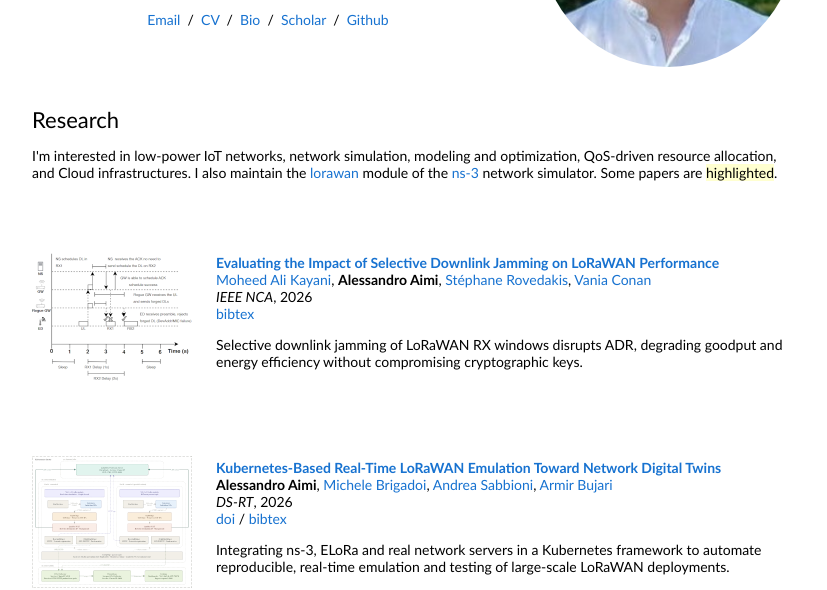
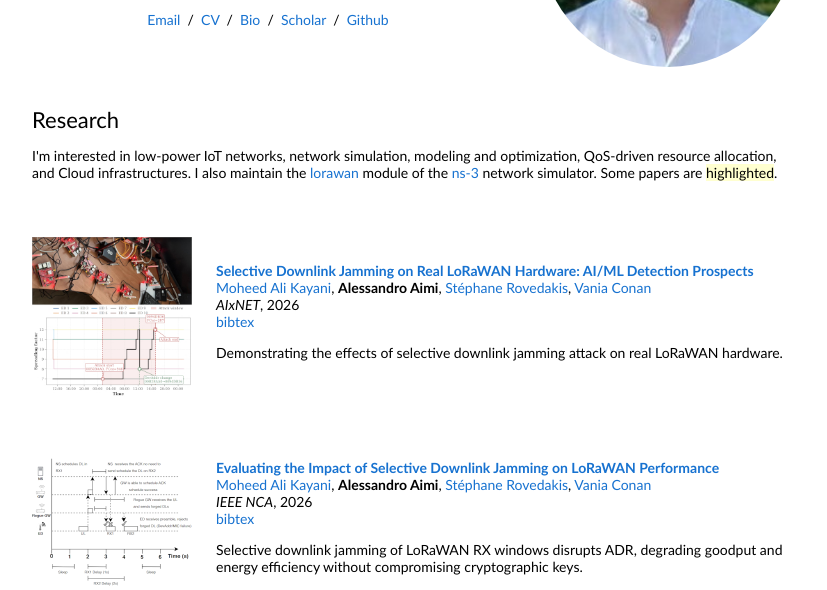
Before and after one commit to nondetalle/nondetalle.github.io, a plain HTML site: page index.html in a window 1280 px wide. Shown: the part 217-807 px from the top of the page, without its empty margins (224-1051 px from the left). Drawn offline with Linux system fonts and the light colour scheme.

Commit message:
Add Ali's demo paper

```diff
--- a/index.html
+++ b/index.html
@@ -49,6 +49,31 @@
             </tr>
           </tbody></table>
           <table style="width:100%;border:0px;border-spacing:0px 10px;border-collapse:separate;margin-right:auto;margin-left:auto;"><tbody>
+
+
+<tr>
+  <td style="padding:16px;width:20%;vertical-align:middle">
+    <img src='images/kayani2026selective.jpg' width="160">
+  </td>
+  <td style="padding:8px;width:80%;vertical-align:middle">
+    <a href="data/kayani2026selective.pdf">
+      <span class="papertitle">Selective Downlink Jamming on Real LoRaWAN Hardware: AI/ML Detection Prospects</span>
+    </a>
+    <br>
+    <a href="https://cedric.cnam.fr/en/author/kayania/">Moheed Ali Kayani</a>,
+    <strong>Alessandro Aimi</strong>,
+    <a href="https://cedric.cnam.fr/en/author/rovedakis/">Stéphane Rovedakis</a>,
+    <a href="https://cedric.cnam.fr/en/author/conanv/">Vania Conan</a>
+    <br>
+    <em>AIxNET</em>, 2026
+    <br>
+    <a href="data/kayani2026selective.bib">bibtex</a>
+    <p></p>
+    <p>
+    Demonstrating the effects of selective downlink jamming attack on real LoRaWAN hardware.
+    </p>
+  </td>
+</tr>
 
 
 <tr>
```
Also changed, not shown: images/kayani2026selective.jpg (added), 2 other files.
